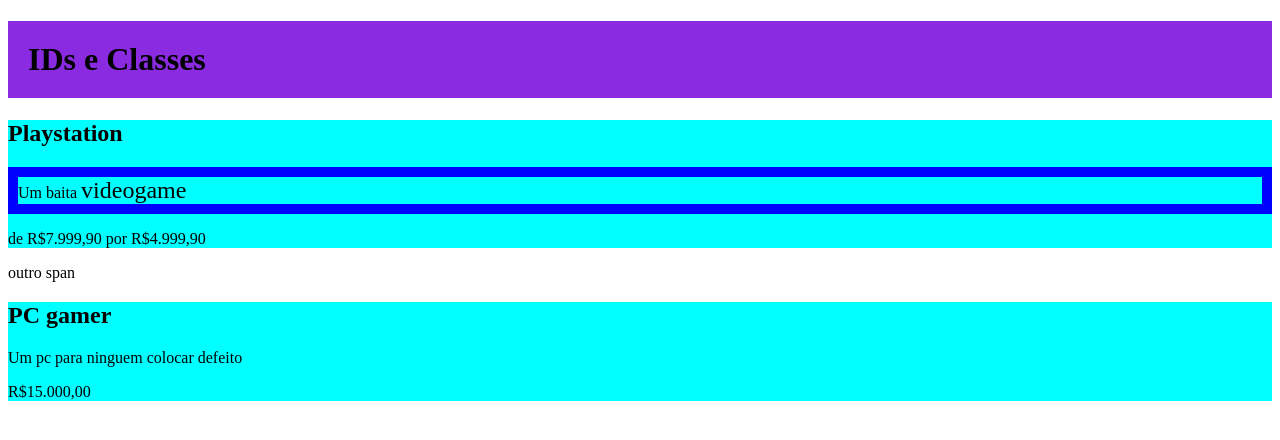
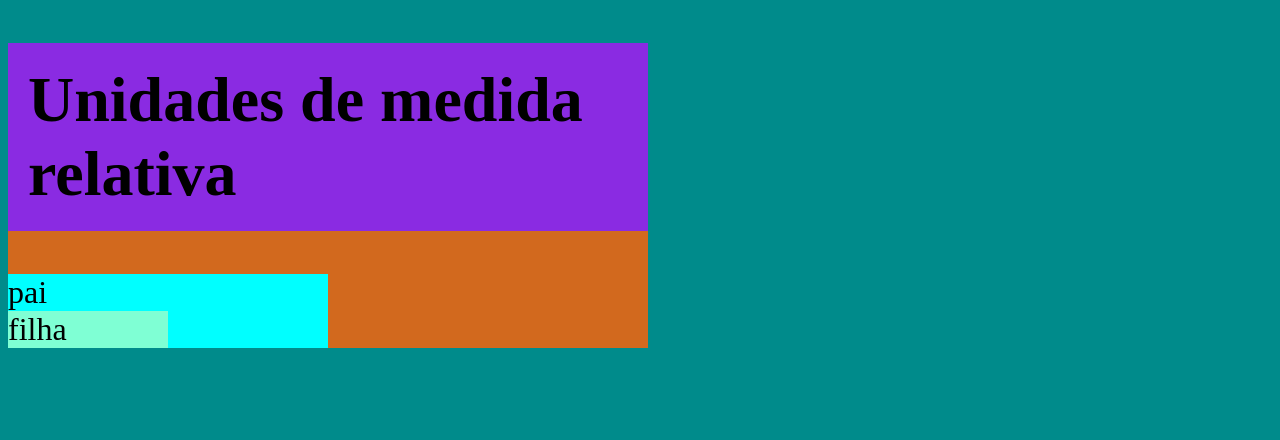
Before and after one commit to MarlonLight04/aulas-prog, a plain HTML site: page index.html in a window 1280 px wide. Drawn offline with Linux system fonts and the light colour scheme.

Commit message:
unidades-de-medida-relativa

```diff
--- a/index.html
+++ b/index.html
@@ -3,31 +3,18 @@
 <head>
     <meta charset="UTF-8">
     <meta name="viewport" content="width=device-width, initial-scale=1.0">
-    <title>ids e classes</title>
+    <title>unidades de medida relativa</title>
 
     <link rel="stylesheet" href="style.css">
 </head>
 <body>
-    <h1 id="titulo">IDs e Classes</h1>
+    <h1 id="titulo">Unidades de medida relativa</h1>
 
-    <div class="produto">
-
-        <h2>Playstation</h2>
-
-        <p class="descricao-produto promocao">Um baita <span>videogame</span></p>
-        <p>de R$7.999,90 por R$4.999,90</p>
-
-    </div>
-
-    <span>outro span</span>
-
-    <div class="produto">
-
-        <h2>PC gamer</h2>
-
-        <p class="descricao-produto">Um pc para ninguem colocar defeito</p>
-        <p>R$15.000,00</p>
-
+    <div class="pai">
+        pai
+        <div class="filha">
+            filha
+        </div>
     </div>
 </body>
 </body>
--- a/style.css
+++ b/style.css
@@ -1,16 +1,24 @@
+html {
+    background-color: darkcyan;
+    font-size: 2em;
+}
+
+body {
+    background-color: chocolate;
+    width: 50%;
+}
+
 #titulo {
     background-color:blueviolet;
     padding: 20px;
 }
 
-.produto span {
-    font-size: 24px;
+.pai {
+    background-color: aqua;
+    width: 50%;
 }
 
-.promocao {
-    border: 10px solid blue;
+.filha {
+    background-color: aquamarine;
+    width: 50%;
 }
-
-.produto {
-    background-color: aqua;
-}
```
